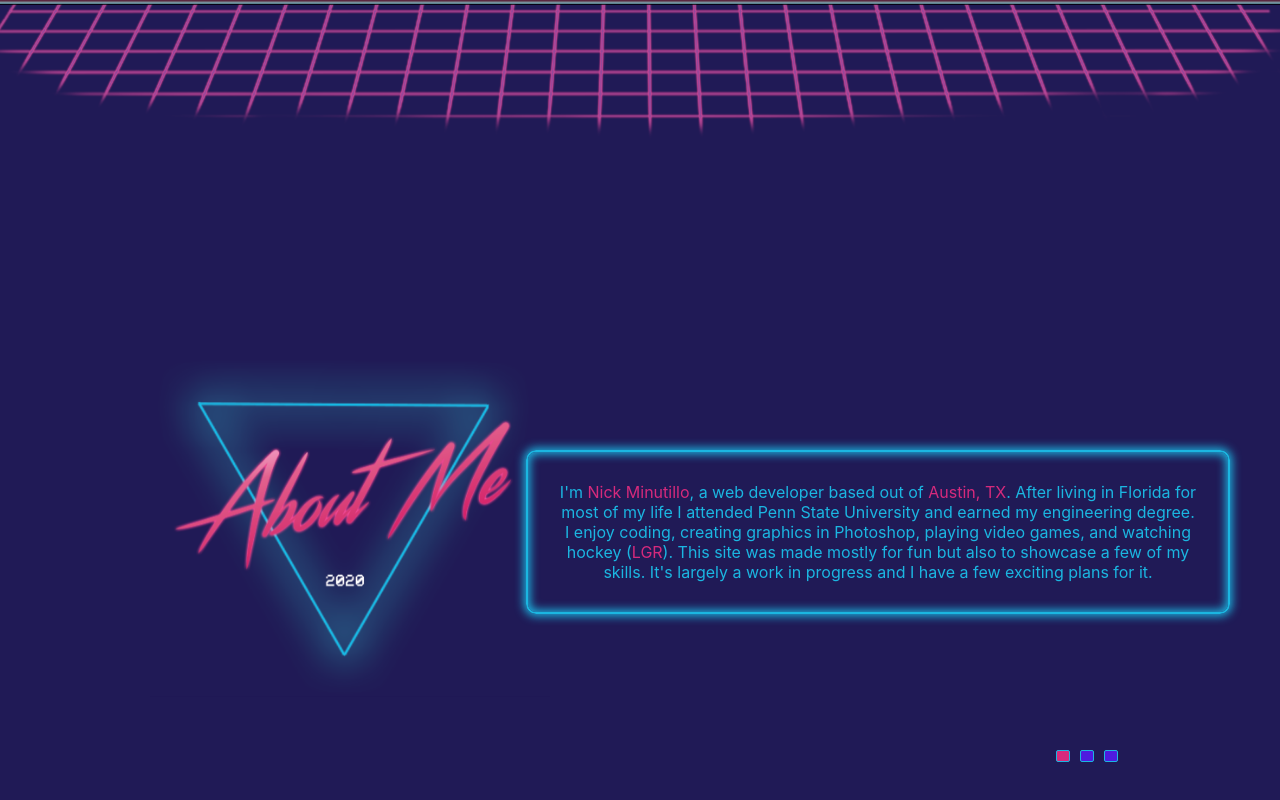
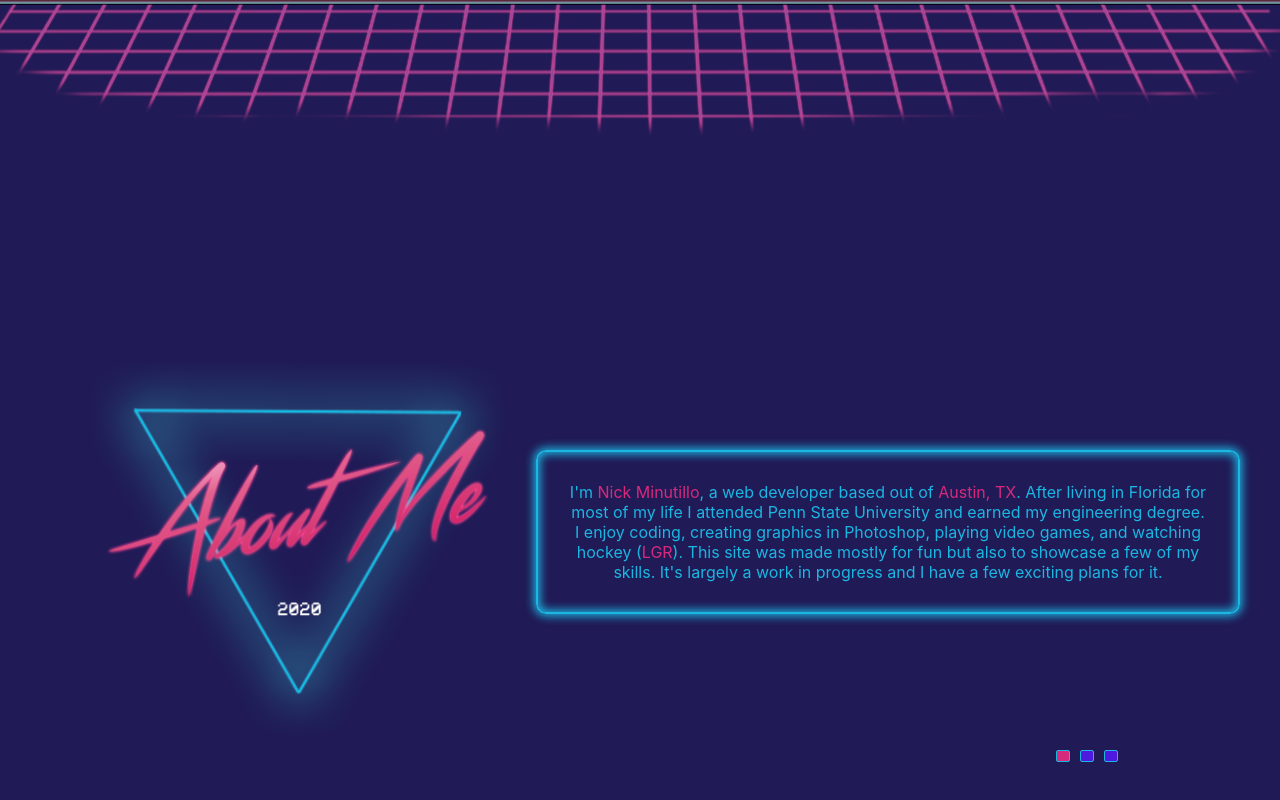
Before and after one commit to nminu/mysite, a React (Create React App) app: page / in a window 1280 px wide. Shown: the part 1081-1881 px from the top of the page. Built offline with nearby package versions, Linux system fonts and the light colour scheme.

Commit message:
projects component

```diff
--- a/src/components/Aboutme/aboutme.css
+++ b/src/components/Aboutme/aboutme.css
@@ -9,7 +9,7 @@ span {
     width: 50vw;
     padding: 30px;
     border-radius: 10px;
-    margin-right: 50px;
+    margin-right: 40px;
     margin-top: 100px;
     float:right;
 }
@@ -27,7 +27,7 @@ span {
 
 .amimg {
     float: left;
-    margin-left: 150px;
+    margin-left: 80px;
     animation-name: test;
     animation-duration: 2s;
     animation-iteration-count: infinite;
--- a/src/components/Aboutme/aboutme.js
+++ b/src/components/Aboutme/aboutme.js
@@ -9,7 +9,7 @@ class Aboutme extends React.Component {
         return (
             <div className='maindiv'>
                 <section class="box">
-                <img src={aboutme} alt="img01" width='400px' className='amimg'/>
+                    <img src={aboutme} alt="img01" width='450px' className='amimg'/>
                     <Fade bottom>
                         <p className='text'>I'm<span> Nick Minutillo</span>, a web developer based out of <span>Austin, TX</span>.
                             After living in Florida for most of my life I attended Penn State University and earned my engineering degree.
--- a/src/components/App/App.js
+++ b/src/components/App/App.js
@@ -8,6 +8,7 @@ import test from '../../resources/test.png';
 import backvid from '../../resources/backvid.mp4';
 import trees from '../../resources/treecar.png'
 import Slider from '../Slider/slider';
+import Projects from '../Projects/projects';
 import './App.css';
 
 function App() {
--- /dev/null
+++ b/src/components/Projects/projects.css
@@ -0,0 +1,27 @@
+.projbox {
+    width: 100%;
+    height: 300px;
+    color:rgb(27,182,225);
+}
+.proj {
+    width: 200px;
+    height: 250px;
+    float: right;
+    margin: 20px 180px 0px 0px;
+    text-align: center;
+}
+
+.projtitle {
+    border: 1px solid rgb(27,182,225);
+    box-shadow: 0px 0px 10px 2px rgb(27,182,225), inset 0px 0px 10px 2px rgb(27,182,225);
+    border-radius: 10px;
+    width: auto;
+    padding: 10px;
+    margin: auto;
+    color: rgb(27,182,225);
+}
+
+.projimg {
+    float: left;
+    margin: 10px 00px 20px 200px;
+}
--- /dev/null
+++ b/src/components/Projects/projects.js
@@ -0,0 +1,39 @@
+import React from 'react';
+import './projects.css';
+import projectimg from '../../resources/projectsimg.png';
+import Bounce from 'react-reveal/Bounce';
+import Fade from 'react-reveal/Fade';
+
+
+class Projects extends React.Component {
+    render () {
+        return (
+            <div className='projbox'>
+            <Bounce right>
+            <img src={projectimg} alt="img01" width='600px' className='projimg'/>
+            </Bounce>
+                <Fade bottom>
+                <section className='proj'>
+                    <h2 className='projtitle'>Upcomming</h2>
+                    <p>
+                    This spot is for a project I am currently working on that will be finished soon. Check back soon if you like dice games ;)
+                    </p>
+                </section>
+                </Fade>
+                <Fade bottom>
+                <section className='proj'>
+                    <h2 className='projtitle'>RetroSite</h2>
+                    <p>
+                    This portfolio site has been my first major solo project. It was built using React.js.
+                    All the graphics were made by me in Photoshop.
+                    I plan on adding more functionality and interactivity.
+                    </p>
+                </section>
+                </Fade>
+
+            </div>
+        );
+    }
+};
+
+export default Projects;
--- a/src/components/Slider/slider.css
+++ b/src/components/Slider/slider.css
@@ -1,6 +1,6 @@
 .slider {
     width: 100%;
-    height: 400px;
+    height: 500px;
     box-sizing: border-box;
     margin:0;
     padding: 0;
@@ -9,7 +9,7 @@
 
 .slide {
     width: 100%;
-    height: 400px;
+    height: 500px;
     overflow: hidden;
     transition: .5s;
 }
--- a/src/components/Slider/slider.js
+++ b/src/components/Slider/slider.js
@@ -1,9 +1,10 @@
 import React,{useState} from 'react';
 import Aboutme from '../Aboutme/aboutme'
+import Projects from '../Projects/projects'
 import './slider.css'
 
 function Slider() {
-    let sliderArr = [<Aboutme />,<Aboutme />,<Aboutme />];
+    let sliderArr = [<Aboutme />,<Projects />,<Aboutme />];
     const [y, setY] = useState(0)
     const go1=() => {
         setY(0);
```
Also changed, not shown: src/resources/projectsimg.png (added), src/resources/selfpic.png.
